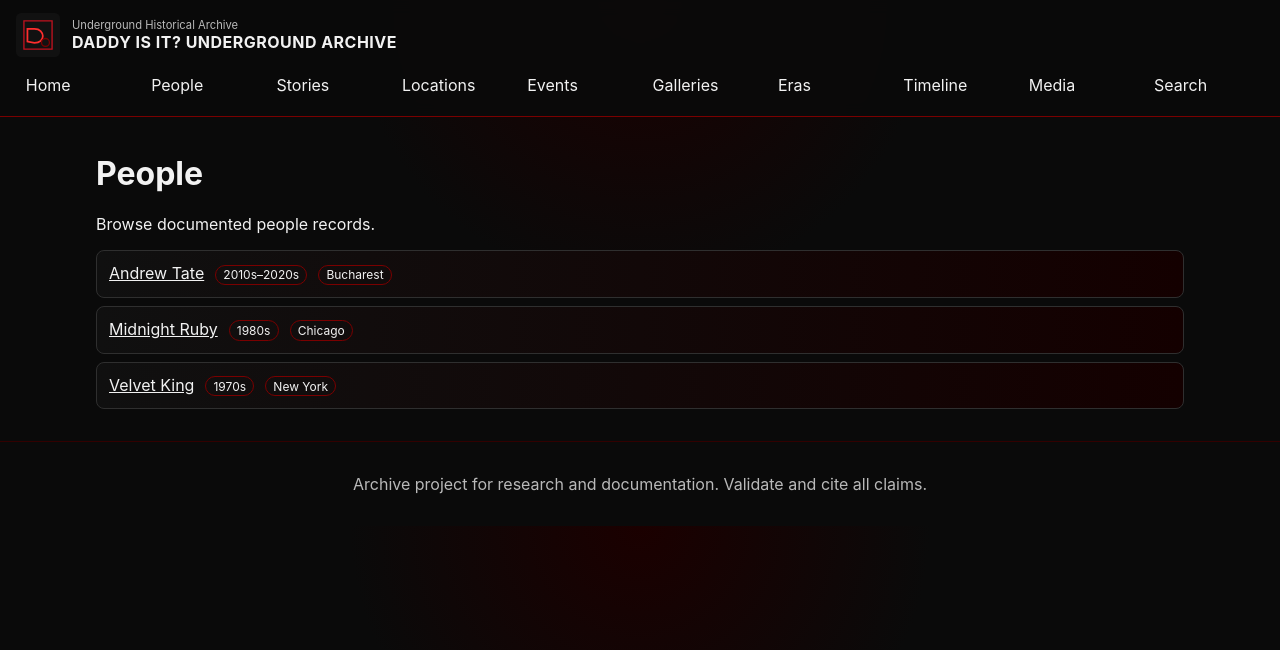
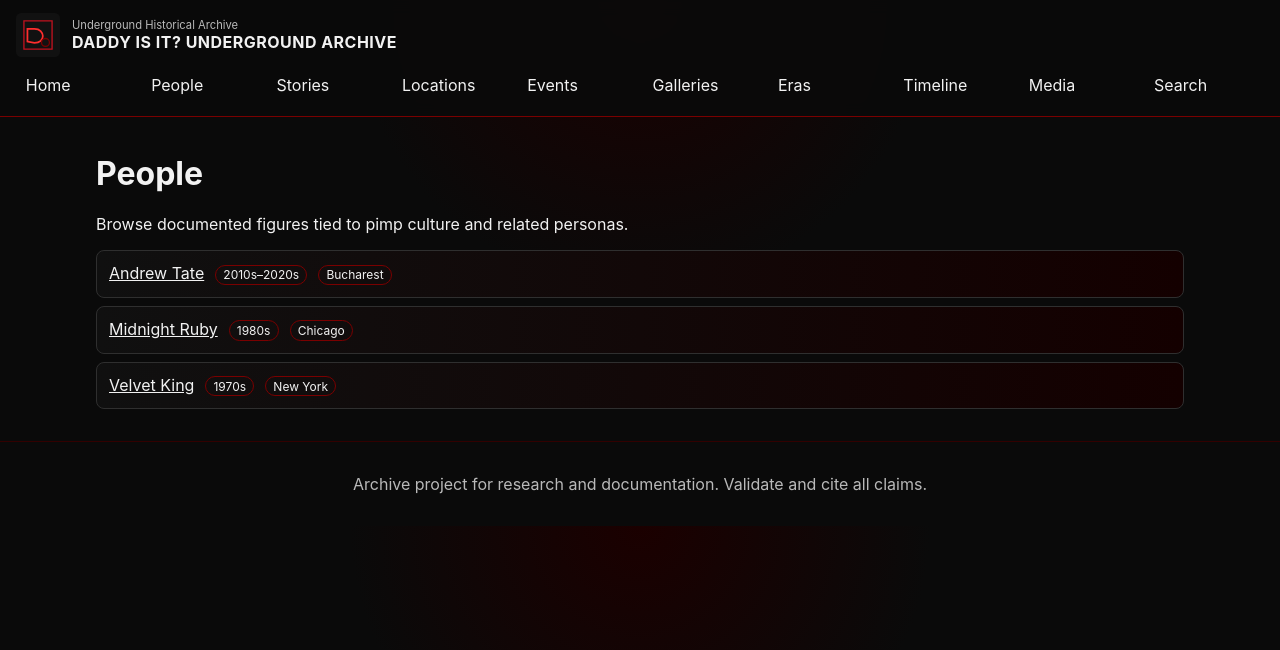
Before and after one commit to forgiobombi/Daddy-Is-It-In, a Jekyll site: the page built from people/index.md, in a window 1280 px wide. Shown: the top 650 px of the page. Built offline with Jekyll 4.4.1, drawn with Linux system fonts in a browser that asks for light colours.

Commit message:
Update description for people index page

```diff
--- a/people/index.md
+++ b/people/index.md
@@ -1,7 +1,7 @@
 ---
 layout: list
 title: People
-description: Browse documented people records.
+description: Browse documented figures tied to pimp culture and related personas.
 collection_key: people
 permalink: /people/
 ---
```
